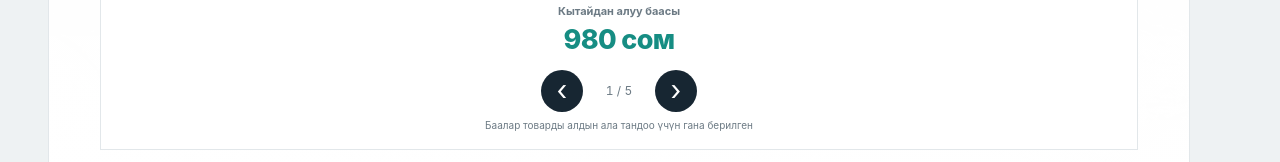
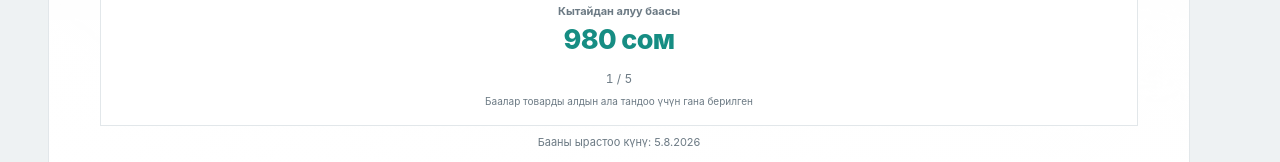
Before and after one commit to Yosuke999/ZJW2.0, a Next.js app: page /kg in a window 1280 px wide. Shown: the part 744-906 px from the top of the page. Built offline with nearby package versions, Linux system fonts and the light colour scheme; no server answers.

Commit message:
fix: remove hero carousel arrow buttons

```diff
--- a/app/globals.css
+++ b/app/globals.css
@@ -84,10 +84,7 @@ h1 { margin: 9px 0; color: var(--blue); font-size: clamp(32px, 5.4vw, 58px); lin
 .price-track.china .price-item { color: #168d83; }
 .showcase-controls { position: relative; z-index: 5; display: flex; align-items: center; justify-content: center; gap: 15px; margin-top: 9px; }
 .carousel-progress { min-width: 42px; color: var(--muted); text-align: center; font-size: 12px; font-variant-numeric: tabular-nums; }
-.carousel-arrow { display: grid; place-items: center; width: 48px; height: 48px; padding: 0; border: 1px solid rgba(255,255,255,.42); border-radius: 50%; background: radial-gradient(circle at 34% 24%, rgba(255,255,255,.34), rgba(255,255,255,.025) 52%, rgba(12,23,31,.13) 100%); color: white; font-size: 24px; line-height: 1; text-shadow: 0 1px 4px rgba(0,20,35,.42); box-shadow: inset 0 2px 2px rgba(255,255,255,.62), inset 0 -10px 16px rgba(12,23,31,.15), inset 5px 0 10px rgba(110,125,255,.025), inset -5px 0 10px rgba(255,155,195,.022), 0 10px 24px rgba(23,74,126,.16); -webkit-backdrop-filter: blur(2px) saturate(1.06); backdrop-filter: blur(2px) saturate(1.06); cursor: pointer; touch-action: manipulation; }
-.carousel-arrow > span, .product-detail-close > span, .close-button > span { display: block; line-height: 1; transform: translateY(-1px); }
-.carousel-arrow > span { font-size: 28px; }
-.carousel-arrow:disabled { opacity: .35; cursor: default; }
+.product-detail-close > span, .close-button > span { display: block; line-height: 1; transform: translateY(-1px); }
 .hero-cost-strip { position: relative; display: grid; place-items: center; width: min(740px, calc(100% - 24px)); margin: 12px auto 0; padding: 15px 14px; overflow: hidden; border: 1px solid rgba(34,166,154,.28); border-radius: 18px; background: linear-gradient(115deg, rgba(255,255,255,.98), rgba(237,249,248,.9)); text-align: center; box-shadow: 0 14px 34px rgba(23,74,126,.075), inset 0 1px 0 rgba(255,255,255,.88); }
 .hero-cost-strip::before { content: ""; position: absolute; inset: 0; background: linear-gradient(90deg, rgba(23,74,126,.04), transparent 24%, transparent 76%, rgba(34,166,154,.055)); pointer-events: none; }
 .hero-cost-strip::after { content: ""; position: absolute; left: 18px; right: 18px; bottom: 0; height: 2px; background: linear-gradient(90deg, transparent, rgba(34,166,154,.5), rgba(23,74,126,.38), transparent); pointer-events: none; }
@@ -878,17 +875,6 @@ h1,
 }
 .product-visual img { max-width: 100%; max-height: 100%; }
 .price-track { border-top-color: var(--line); box-shadow: none; }
-.carousel-arrow {
-  width: 42px;
-  height: 42px;
-  border: 0;
-  background: var(--ink);
-  color: #fff;
-  text-shadow: none;
-  box-shadow: none;
-  -webkit-backdrop-filter: none;
-  backdrop-filter: none;
-}
 .hero-cost-strip {
   width: min(1040px, 100%);
   margin-top: 16px;
--- a/components/HeroCarousel.tsx
+++ b/components/HeroCarousel.tsx
@@ -109,10 +109,8 @@ export function HeroCarousel({ country, language, copy, onActiveProductChange }:
         </div>
         <PriceTrack label={copy.localPrice} products={localPriceWindow} country={country} language={language} tone="local" direction={direction} />
         <PriceTrack label={copy.chinaPrice} products={productWindow} country={country} language={language} tone="china" direction={direction} />
-        <div className="showcase-controls" onPointerDown={(event) => event.stopPropagation()} onPointerUp={(event) => event.stopPropagation()}>
-          <button type="button" className="carousel-arrow" onClick={() => move(-1)} disabled={Boolean(direction)} aria-label={copy.previous}><span aria-hidden="true">‹</span></button>
+        <div className="showcase-controls">
           <span className="carousel-progress" aria-hidden="true">{index + 1} / {heroProducts.length}</span>
-          <button type="button" className="carousel-arrow" onClick={() => move(1)} disabled={Boolean(direction)} aria-label={copy.next}><span aria-hidden="true">›</span></button>
         </div>
         <p className="hero-price-disclaimer">{copy.priceDisclaimer}</p>
       </div>
```
Also changed, not shown: 1 other file (tests, documents, lock files or other folders).
